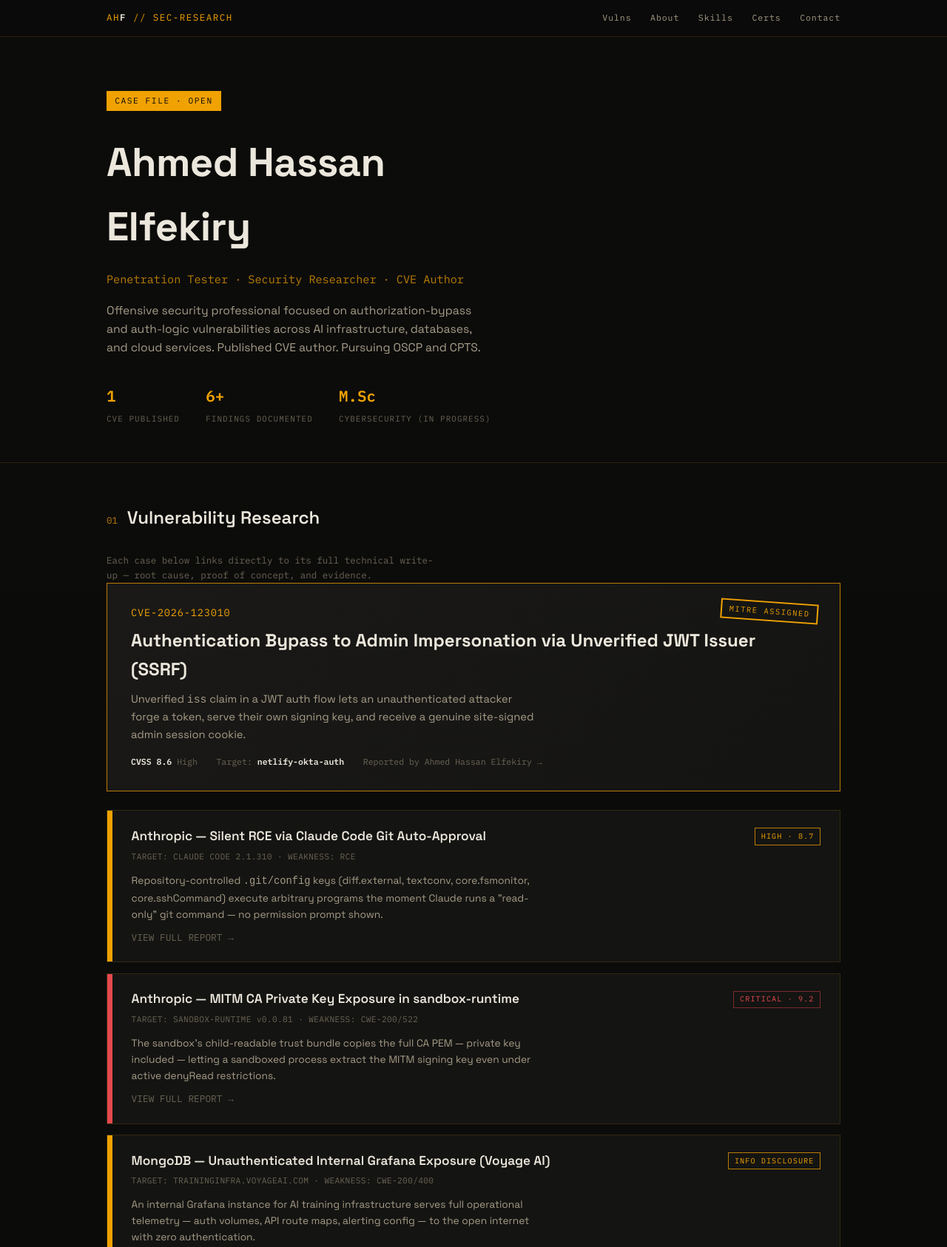
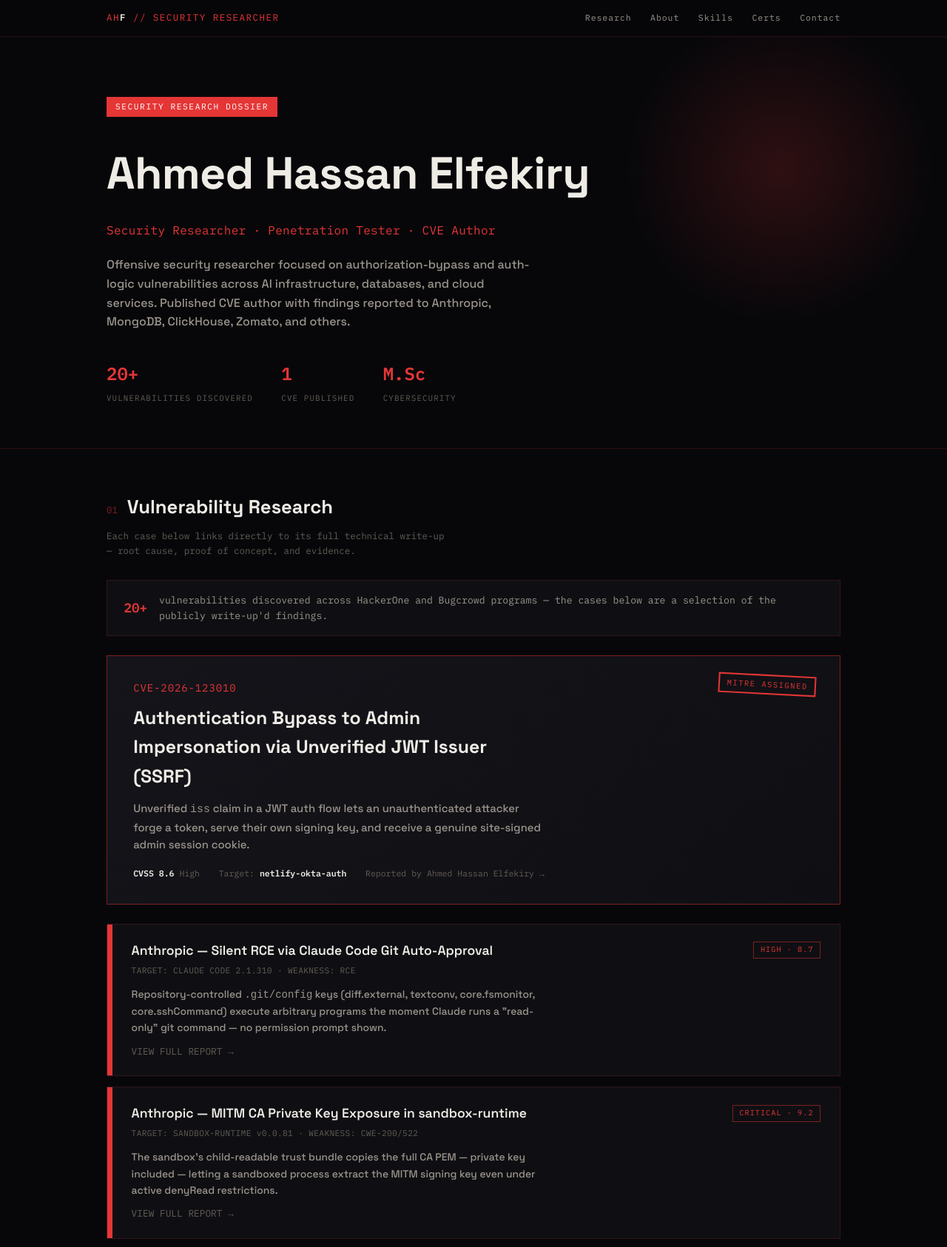
Before and after one commit to Ahmedhassanelf/ahmed-web-portfolio, a plain HTML site: page index.html in a window 1280 px wide. Shown: the top 1686 px of the page at 74% size. Drawn offline with Linux system fonts and the light colour scheme.

Commit message:
index.html

```diff
--- a/index.html
+++ b/index.html
@@ -3,109 +3,98 @@
 <head>
 <meta charset="UTF-8"/>
 <meta name="viewport" content="width=device-width, initial-scale=1.0"/>
-<title>Ahmed Hassan Elfekiry — Security Research Dossier</title>
-<link href="https://fonts.googleapis.com/css2?family=Space+Grotesk:wght@400;500;600;700&family=IBM+Plex+Mono:wght@400;500;600&display=swap" rel="stylesheet"/>
+<title>Ahmed Hassan Elfekiry — Security Researcher</title>
+<link href="https://fonts.googleapis.com/css2?family=Space+Grotesk:wght@500;600;700&family=IBM+Plex+Mono:wght@400;500;600&display=swap" rel="stylesheet"/>
 <style>
 :root{
-  --bg:#0b0b0a; --panel:#141412; --panel2:#1a1917; --line:rgba(240,162,2,0.14);
-  --amber:#f0a202; --amber-dim:#b97c05; --red:#e5484d; --red-dim:#7a2a2c;
-  --text:#ece7dc; --text2:#a69c87; --text3:#6b6454;
+  --bg:#07070a; --panel:#0f0f13; --panel2:#15141a; --line:rgba(229,54,54,0.16);
+  --red:#e53636; --red-dim:#7a2020; --red-glow:rgba(229,54,54,0.18);
+  --text:#efece6; --text2:#9b958c; --text3:#625c54;
   --mono:'IBM Plex Mono',monospace; --head:'Space Grotesk',sans-serif;
 }
 *{box-sizing:border-box;margin:0;padding:0}
 body{background:var(--bg);color:var(--text);font-family:var(--head);line-height:1.6}
 a{color:inherit}
-::selection{background:var(--amber);color:#0b0b0a}
+::selection{background:var(--red);color:#fff}
 .wrap{max-width:1040px;margin:0 auto;padding:0 1.5rem}
 
-/* paper-grain texture */
-body::before{content:'';position:fixed;inset:0;pointer-events:none;z-index:0;
-  background-image:repeating-linear-gradient(0deg,rgba(255,255,255,0.012) 0px,rgba(255,255,255,0.012) 1px,transparent 1px,transparent 3px);
-}
-
-header{position:sticky;top:0;z-index:50;background:rgba(11,11,10,0.9);backdrop-filter:blur(8px);border-bottom:1px solid var(--line)}
+header{position:sticky;top:0;z-index:50;background:rgba(7,7,10,0.92);backdrop-filter:blur(8px);border-bottom:1px solid var(--line)}
 header .wrap{display:flex;align-items:center;justify-content:space-between;padding:.9rem 1.5rem}
-.brand{font-family:var(--mono);font-size:.78rem;letter-spacing:.12em;color:var(--amber)}
+.brand{font-family:var(--mono);font-size:.78rem;letter-spacing:.12em;color:var(--red)}
 .brand b{color:var(--text)}
 nav{display:flex;gap:1.6rem}
 nav a{font-family:var(--mono);font-size:.72rem;letter-spacing:.08em;text-decoration:none;color:var(--text2)}
-nav a:hover{color:var(--amber)}
+nav a:hover{color:var(--red)}
 
-/* HERO: file-label strip */
-.hero{padding:4.5rem 0 3rem;position:relative;z-index:1}
-.file-tab{display:inline-block;font-family:var(--mono);font-size:.7rem;letter-spacing:.14em;color:var(--bg);
-  background:var(--amber);padding:.3rem .7rem;margin-bottom:1.6rem}
-h1{font-size:clamp(2.1rem,5vw,3.4rem);font-weight:700;letter-spacing:-.01em;max-width:16ch}
-.role{font-family:var(--mono);color:var(--amber-dim);font-size:.95rem;margin-top:.9rem}
-.hero p{color:var(--text2);max-width:52ch;margin-top:1.2rem;font-size:.98rem}
-.hero-meta{display:flex;gap:2.2rem;margin-top:2.2rem;flex-wrap:wrap}
+.hero{padding:5rem 0 3.5rem;position:relative}
+.hero::before{content:'';position:absolute;top:-2rem;right:-8rem;width:420px;height:420px;
+  background:radial-gradient(circle,var(--red-glow) 0%,transparent 70%);pointer-events:none}
+.file-tab{display:inline-block;font-family:var(--mono);font-size:.7rem;letter-spacing:.14em;color:#fff;
+  background:var(--red);padding:.3rem .75rem;margin-bottom:1.7rem}
+h1{font-size:clamp(2.3rem,5.5vw,3.8rem);font-weight:700;letter-spacing:-.01em}
+.role{font-family:var(--mono);color:var(--red);font-size:1rem;margin-top:1rem;letter-spacing:.02em}
+.hero p{color:var(--text2);max-width:56ch;margin-top:1.3rem;font-size:1rem}
+.hero-meta{display:flex;gap:2.4rem;margin-top:2.4rem;flex-wrap:wrap}
 .hero-meta div{font-family:var(--mono)}
-.hero-meta .n{color:var(--amber);font-size:1.3rem;font-weight:600;display:block}
+.hero-meta .n{color:var(--red);font-size:1.5rem;font-weight:600;display:block}
 .hero-meta .l{color:var(--text3);font-size:.68rem;letter-spacing:.1em}
 
 .sep{height:1px;background:var(--line)}
 
-/* SECTION shell */
-section{padding:3.4rem 0;position:relative;z-index:1}
-.s-head{display:flex;align-items:baseline;gap:.8rem;margin-bottom:1.8rem}
-.s-num{font-family:var(--mono);color:var(--amber-dim);font-size:.78rem}
-.s-title{font-size:1.5rem;font-weight:600}
-.s-sub{color:var(--text3);font-family:var(--mono);font-size:.78rem;margin-top:.3rem;max-width:60ch}
+section{padding:3.6rem 0;position:relative}
+.s-head{display:flex;align-items:baseline;gap:.8rem;margin-bottom:.6rem}
+.s-num{font-family:var(--mono);color:var(--red-dim);font-size:.78rem}
+.s-title{font-size:1.6rem;font-weight:700}
+.s-sub{color:var(--text3);font-family:var(--mono);font-size:.78rem;margin-bottom:1.8rem;max-width:62ch}
 
-/* FEATURED CVE CARD */
-.cve-featured{display:block;text-decoration:none;background:linear-gradient(135deg,var(--panel2),var(--panel));
-  border:1px solid var(--amber-dim);position:relative;padding:1.8rem 2rem;margin-bottom:1.6rem;transition:border-color .2s}
-.cve-featured:hover{border-color:var(--amber)}
-.cve-stamp{position:absolute;top:1.5rem;right:1.8rem;border:2px solid var(--amber);color:var(--amber);
-  font-family:var(--mono);font-size:.65rem;letter-spacing:.15em;padding:.2rem .6rem;transform:rotate(4deg)}
-.cve-id{font-family:var(--mono);color:var(--amber);font-size:.85rem;letter-spacing:.06em;margin-bottom:.5rem}
-.cve-featured h3{font-size:1.5rem;margin-bottom:.6rem}
-.cve-featured p{color:var(--text2);max-width:58ch;font-size:.92rem;margin-bottom:1rem}
+.cve-featured{display:block;text-decoration:none;background:linear-gradient(140deg,var(--panel2),var(--panel));
+  border:1px solid var(--red-dim);position:relative;padding:2rem 2.2rem;margin-bottom:1.6rem;transition:border-color .2s,box-shadow .2s}
+.cve-featured:hover{border-color:var(--red);box-shadow:0 0 30px -10px var(--red-glow)}
+.cve-stamp{position:absolute;top:1.6rem;right:2rem;border:2px solid var(--red);color:var(--red);
+  font-family:var(--mono);font-size:.65rem;letter-spacing:.15em;padding:.2rem .6rem;transform:rotate(3deg)}
+.cve-id{font-family:var(--mono);color:var(--red);font-size:.88rem;letter-spacing:.06em;margin-bottom:.6rem}
+.cve-featured h3{font-size:1.55rem;margin-bottom:.7rem;max-width:30ch}
+.cve-featured p{color:var(--text2);max-width:58ch;font-size:.93rem;margin-bottom:1.1rem}
 .cve-row{display:flex;gap:1.6rem;flex-wrap:wrap;font-family:var(--mono);font-size:.72rem;color:var(--text3)}
 .cve-row b{color:var(--text)}
 
-/* CASE FILE CARDS */
+.count-strip{display:flex;align-items:center;gap:1rem;background:var(--panel);border:1px solid var(--line);
+  padding:1rem 1.4rem;margin-bottom:1.6rem;font-family:var(--mono);font-size:.82rem;color:var(--text2)}
+.count-strip b{color:var(--red);font-size:1.1rem}
+
 .case{display:flex;text-decoration:none;background:var(--panel);border:1px solid var(--line);margin-bottom:.9rem;transition:border-color .2s,transform .2s}
-.case:hover{border-color:var(--amber-dim);transform:translateX(3px)}
-.case-tab{flex:0 0 7px}
-.case-tab.critical{background:var(--red)}
-.case-tab.high{background:var(--amber)}
+.case:hover{border-color:var(--red);transform:translateX(3px)}
+.case-tab{flex:0 0 7px;background:var(--red)}
 .case-body{padding:1.3rem 1.6rem;flex:1}
 .case-top{display:flex;justify-content:space-between;align-items:flex-start;gap:1rem}
-.case-sev{font-family:var(--mono);font-size:.64rem;letter-spacing:.1em;padding:.15rem .5rem;flex-shrink:0;white-space:nowrap;margin-top:.15rem}
-.case-sev.critical{color:var(--red);border:1px solid var(--red-dim)}
-.case-sev.high{color:var(--amber);border:1px solid var(--amber-dim)}
-.case-title{font-size:1.08rem;font-weight:600}
+.case-sev{font-family:var(--mono);font-size:.64rem;letter-spacing:.1em;padding:.15rem .55rem;flex-shrink:0;white-space:nowrap;margin-top:.15rem;color:var(--red);border:1px solid var(--red-dim)}
+.case-title{font-size:1.1rem;font-weight:600}
 .case-target{font-family:var(--mono);color:var(--text3);font-size:.7rem;margin-top:.3rem;letter-spacing:.03em}
-.case-desc{color:var(--text2);font-size:.86rem;margin-top:.7rem;max-width:62ch}
+.case-desc{color:var(--text2);font-size:.87rem;margin-top:.7rem;max-width:62ch}
 .case-arrow{font-family:var(--mono);color:var(--text3);font-size:.8rem;margin-top:.7rem;display:inline-block}
-.case:hover .case-arrow{color:var(--amber)}
+.case:hover .case-arrow{color:var(--red)}
 
-/* ABOUT */
 .about-grid{display:grid;grid-template-columns:1.3fr 1fr;gap:2.5rem}
-.about-grid p{color:var(--text2);margin-bottom:.9rem;font-size:.92rem}
-.stat{border-left:2px solid var(--amber-dim);padding-left:.9rem;margin-bottom:1rem}
-.stat b{display:block;font-size:1.15rem;color:var(--amber)}
+.about-grid p{color:var(--text2);margin-bottom:.9rem;font-size:.93rem}
+.stat{border-left:2px solid var(--red-dim);padding-left:.9rem;margin-bottom:1rem}
+.stat b{display:block;font-size:1.15rem;color:var(--red)}
 .stat span{font-family:var(--mono);font-size:.68rem;color:var(--text3);letter-spacing:.08em}
 
-/* SOCIAL / SKILLS / CERTS grids */
 .grid3{display:grid;grid-template-columns:repeat(auto-fit,minmax(220px,1fr));gap:.8rem}
 .chip-card{background:var(--panel);border:1px solid var(--line);padding:1rem 1.2rem;text-decoration:none;display:flex;flex-direction:column;gap:.15rem}
-.chip-card:hover{border-color:var(--amber-dim)}
+.chip-card:hover{border-color:var(--red-dim)}
 .chip-card b{font-size:.95rem}
 .chip-card span{font-family:var(--mono);font-size:.68rem;color:var(--text3)}
 
-.skill-block{margin-bottom:1.3rem}
-.skill-block h4{font-family:var(--mono);font-size:.72rem;color:var(--amber-dim);letter-spacing:.1em;margin-bottom:.6rem}
+.skill-block{margin-bottom:1.5rem}
+.skill-block h4{font-family:var(--mono);font-size:.72rem;color:var(--red);letter-spacing:.1em;margin-bottom:.7rem}
 .pills{display:flex;flex-wrap:wrap;gap:.4rem}
-.pill{font-family:var(--mono);font-size:.68rem;color:var(--text2);border:1px solid var(--line);padding:.25rem .6rem}
+.pill{font-family:var(--mono);font-size:.68rem;color:var(--text2);border:1px solid var(--line);padding:.28rem .65rem}
 
-.cert{background:var(--panel);border:1px solid var(--line);padding:1rem 1.2rem}
-.cert b{display:block;font-size:.95rem}
+.certs-list{display:grid;grid-template-columns:repeat(auto-fit,minmax(260px,1fr));gap:.7rem}
+.cert{background:var(--panel);border:1px solid var(--line);padding:.95rem 1.2rem}
+.cert b{display:block;font-size:.93rem}
 .cert span{font-family:var(--mono);font-size:.68rem;color:var(--text3)}
-.cert .st{font-family:var(--mono);font-size:.62rem;letter-spacing:.08em;margin-top:.4rem;display:inline-block;padding:.1rem .4rem}
-.st.done{color:var(--amber);border:1px solid var(--amber-dim)}
-.st.ip{color:var(--text2);border:1px solid var(--line)}
 
 footer{padding:2.5rem 0;text-align:center;font-family:var(--mono);font-size:.68rem;color:var(--text3)}
 
@@ -120,9 +109,9 @@ footer{padding:2.5rem 0;text-align:center;font-family:var(--mono);font-size:.68r
 
 <header>
   <div class="wrap">
-    <div class="brand">AH<b>F</b> // SEC-RESEARCH</div>
+    <div class="brand">AH<b>F</b> // SECURITY RESEARCHER</div>
     <nav>
-      <a href="#research">Vulns</a>
+      <a href="#research">Research</a>
       <a href="#about">About</a>
       <a href="#skills">Skills</a>
       <a href="#certs">Certs</a>
@@ -133,14 +122,14 @@ footer{padding:2.5rem 0;text-align:center;font-family:var(--mono);font-size:.68r
 
 <div class="wrap">
   <div class="hero">
-    <span class="file-tab">CASE FILE · OPEN</span>
+    <span class="file-tab">SECURITY RESEARCH DOSSIER</span>
     <h1>Ahmed Hassan Elfekiry</h1>
-    <div class="role">Penetration Tester · Security Researcher · CVE Author</div>
-    <p>Offensive security professional focused on authorization-bypass and auth-logic vulnerabilities across AI infrastructure, databases, and cloud services. Published CVE author. Pursuing OSCP and CPTS.</p>
+    <div class="role">Security Researcher · Penetration Tester · CVE Author</div>
+    <p>Offensive security researcher focused on authorization-bypass and auth-logic vulnerabilities across AI infrastructure, databases, and cloud services. Published CVE author with findings reported to Anthropic, MongoDB, ClickHouse, Zomato, and others.</p>
     <div class="hero-meta">
+      <div><span class="n">20+</span><span class="l">VULNERABILITIES DISCOVERED</span></div>
       <div><span class="n">1</span><span class="l">CVE PUBLISHED</span></div>
-      <div><span class="n">6+</span><span class="l">FINDINGS DOCUMENTED</span></div>
-      <div><span class="n">M.Sc</span><span class="l">CYBERSECURITY (IN PROGRESS)</span></div>
+      <div><span class="n">M.Sc</span><span class="l">CYBERSECURITY</span></div>
     </div>
   </div>
 </div>
@@ -152,6 +141,10 @@ footer{padding:2.5rem 0;text-align:center;font-family:var(--mono);font-size:.68r
     <div class="s-head"><span class="s-num">01</span><span class="s-title">Vulnerability Research</span></div>
     <p class="s-sub">Each case below links directly to its full technical write-up — root cause, proof of concept, and evidence.</p>
 
+    <div class="count-strip">
+      <b>20+</b> vulnerabilities discovered across HackerOne and Bugcrowd programs — the cases below are a selection of the publicly write-up'd findings.
+    </div>
+
     <a class="cve-featured" href="https://github.com/Ahmedhassanelf/CVE-2026-123010-Security-Researcher-Ahmed-Hassan-Elfekiry" target="_blank" rel="noopener">
       <div class="cve-stamp">MITRE ASSIGNED</div>
       <div class="cve-id">CVE-2026-123010</div>
@@ -161,14 +154,14 @@ footer{padding:2.5rem 0;text-align:center;font-family:var(--mono);font-size:.68r
     </a>
 
     <a class="case" href="https://github.com/Ahmedhassanelf/-RCE-on-Anthrobic-Asking-Claude-for-a-Git-Diff-Can-Run-Any-Program-on-Your-Machin" target="_blank" rel="noopener">
-      <div class="case-tab high"></div>
+      <div class="case-tab"></div>
       <div class="case-body">
         <div class="case-top">
           <div>
             <div class="case-title">Anthropic — Silent RCE via Claude Code Git Auto-Approval</div>
             <div class="case-target">TARGET: CLAUDE CODE 2.1.310 · WEAKNESS: RCE</div>
           </div>
-          <span class="case-sev high">HIGH · 8.7</span>
+          <span class="case-sev">HIGH · 8.7</span>
         </div>
         <p class="case-desc">Repository-controlled <code>.git/config</code> keys (diff.external, textconv, core.fsmonitor, core.sshCommand) execute arbitrary programs the moment Claude runs a "read-only" git command — no permission prompt shown.</p>
         <span class="case-arrow">VIEW FULL REPORT →</span>
@@ -176,14 +169,14 @@ footer{padding:2.5rem 0;text-align:center;font-family:var(--mono);font-size:.68r
     </a>
 
     <a class="case" href="https://github.com/Ahmedhassanelf/anthropic-sandbox-runtime-ca-key-leak-README.md" target="_blank" rel="noopener">
-      <div class="case-tab critical"></div>
+      <div class="case-tab"></div>
       <div class="case-body">
         <div class="case-top">
           <div>
             <div class="case-title">Anthropic — MITM CA Private Key Exposure in sandbox-runtime</div>
             <div class="case-target">TARGET: SANDBOX-RUNTIME v0.0.81 · WEAKNESS: CWE-200/522</div>
           </div>
-          <span class="case-sev critical">CRITICAL · 9.2</span>
+          <span class="case-sev">CRITICAL · 9.2</span>
         </div>
         <p class="case-desc">The sandbox's child-readable trust bundle copies the full CA PEM — private key included — letting a sandboxed process extract the MITM signing key even under active denyRead restrictions.</p>
         <span class="case-arrow">VIEW FULL REPORT →</span>
@@ -191,14 +184,14 @@ footer{padding:2.5rem 0;text-align:center;font-family:var(--mono);font-size:.68r
     </a>
 
     <a class="case" href="https://github.com/Ahmedhassanelf/-Internal-MongoDB-Grafana-Instance-Exposed-to-the-Public-Internet-No-Authentication-Required" target="_blank" rel="noopener">
-      <div class="case-tab high"></div>
+      <div class="case-tab"></div>
       <div class="case-body">
         <div class="case-top">
           <div>
             <div class="case-title">MongoDB — Unauthenticated Internal Grafana Exposure (Voyage AI)</div>
             <div class="case-target">TARGET: TRAININGINFRA.VOYAGEAI.COM · WEAKNESS: CWE-200/400</div>
           </div>
-          <span class="case-sev high">INFO DISCLOSURE</span>
+          <span class="case-sev">INFO DISCLOSURE</span>
         </div>
         <p class="case-desc">An internal Grafana instance for AI training infrastructure serves full operational telemetry — auth volumes, API route maps, alerting config — to the open internet with zero authentication.</p>
         <span class="case-arrow">VIEW FULL REPORT →</span>
@@ -206,14 +199,14 @@ footer{padding:2.5rem 0;text-align:center;font-family:var(--mono);font-size:.68r
     </a>
 
     <a class="case" href="https://github.com/Ahmedhassanelf/-Your-Cloud-Storage-Isn-t-Yours-Cross-Tenant-S3-Data-Leak-in-ClickHouse" target="_blank" rel="noopener">
-      <div class="case-tab high"></div>
+      <div class="case-tab"></div>
       <div class="case-body">
         <div class="case-top">
           <div>
             <div class="case-title">ClickHouse — Cross-Tenant S3 Data Leak via Iceberg Metadata</div>
             <div class="case-target">TARGET: CLICKHOUSE ICEBERGS3 · WEAKNESS: BROKEN ACCESS CONTROL</div>
           </div>
-          <span class="case-sev high">BAC / IDOR</span>
+          <span class="case-sev">BAC / IDOR</span>
         </div>
         <p class="case-desc">A filtered <code>READ ON S3</code> grant is checked once against the initial URI only — a crafted Iceberg metadata file lets a restricted tenant read any other tenant's bucket.</p>
         <span class="case-arrow">VIEW FULL REPORT →</span>
@@ -221,14 +214,14 @@ footer{padding:2.5rem 0;text-align:center;font-family:var(--mono);font-size:.68r
     </a>
 
     <a class="case" href="https://github.com/Ahmedhassanelf/DOR-on-Seller-Onboarding-Write-Path-Allows-Takeover-of-Another-Seller-s-Banking-Compliance-Data" target="_blank" rel="noopener">
-      <div class="case-tab critical"></div>
+      <div class="case-tab"></div>
       <div class="case-body">
         <div class="case-top">
           <div>
             <div class="case-title">Zomato / Hyperpure — IDOR on Seller Onboarding Write Path</div>
             <div class="case-target">TARGET: PRODHPADMIN.ZOMANS.COM · WEAKNESS: CWE-639</div>
           </div>
-          <span class="case-sev critical">CRITICAL · 9.6</span>
+          <span class="case-sev">CRITICAL · 9.6</span>
         </div>
         <p class="case-desc">A sequential, unchecked <code>flow_id</code> on the onboarding write endpoint lets any seller mutate another seller's record — including banking and compliance fields (PAN, GST).</p>
         <span class="case-arrow">VIEW FULL REPORT →</span>
@@ -236,14 +229,14 @@ footer{padding:2.5rem 0;text-align:center;font-family:var(--mono);font-size:.68r
     </a>
 
     <a class="case" href="https://github.com/Ahmedhassanelf/Subdomain-Takeover-Vulnerability-Report" target="_blank" rel="noopener">
-      <div class="case-tab high"></div>
+      <div class="case-tab"></div>
       <div class="case-body">
         <div class="case-top">
           <div>
             <div class="case-title">Credit Karma — Subdomain Takeover via Dangling CNAME</div>
             <div class="case-target">WEAKNESS: DNS / ASSET ENUMERATION</div>
           </div>
-          <span class="case-sev high">BUG BOUNTY</span>
+          <span class="case-sev">BUG BOUNTY</span>
         </div>
         <p class="case-desc">A dangling CNAME pointed to an unclaimed third-party service, allowing full takeover of the subdomain's content.</p>
         <span class="case-arrow">VIEW FULL REPORT →</span>
@@ -263,8 +256,8 @@ footer{padding:2.5rem 0;text-align:center;font-family:var(--mono);font-size:.68r
         <p>Background spans penetration testing, cybersecurity instruction, and IT security operations. Currently pursuing a Master's in Cybersecurity at Helwan University.</p>
       </div>
       <div>
-        <div class="stat"><b>eWAPTX / eJPT</b><span>CERTIFIED</span></div>
-        <div class="stat"><b>OSCP · CPTS</b><span>IN PROGRESS</span></div>
+        <div class="stat"><b>eWAPTX · eJPTv2</b><span>CERTIFIED</span></div>
+        <div class="stat"><b>OSCP · CPTS</b><span>HANDS-ON LABS</span></div>
         <div class="stat"><b>Egypt</b><span>BASED IN</span></div>
       </div>
     </div>
@@ -301,7 +294,7 @@ footer{padding:2.5rem 0;text-align:center;font-family:var(--mono);font-size:.68r
       </div>
     </div>
     <div class="skill-block">
-      <h4>TOOLS</h4>
+      <h4>OFFENSIVE TOOLING</h4>
       <div class="pills">
         <span class="pill">Burp Suite</span><span class="pill">BloodHound</span><span class="pill">Impacket</span>
         <span class="pill">Mimikatz</span><span class="pill">CrackMapExec</span><span class="pill">Hashcat</span>
@@ -309,8 +302,15 @@ footer{padding:2.5rem 0;text-align:center;font-family:var(--mono);font-size:.68r
       </div>
     </div>
     <div class="skill-block">
-      <h4>SCRIPTING</h4>
-      <div class="pills"><span class="pill">Python</span><span class="pill">Bash</span></div>
+      <h4>BLUE TEAM / DEFENSIVE KNOWLEDGE</h4>
+      <div class="pills">
+        <span class="pill">Splunk</span><span class="pill">IDS/IPS</span><span class="pill">EDR/XDR</span>
+        <span class="pill">SOC Operations</span><span class="pill">Log Analysis</span>
+      </div>
+    </div>
+    <div class="skill-block">
+      <h4>SCRIPTING & NETWORKING</h4>
+      <div class="pills"><span class="pill">Python</span><span class="pill">Bash</span><span class="pill">TCP/IP</span><span class="pill">Networking (CCNA)</span></div>
     </div>
   </div>
 </section>
@@ -319,12 +319,17 @@ footer{padding:2.5rem 0;text-align:center;font-family:var(--mono);font-size:.68r
 
 <section id="certs">
   <div class="wrap">
-    <div class="s-head"><span class="s-num">05</span><span class="s-title">Certifications</span></div>
-    <div class="grid3">
-      <div class="cert"><b>eWAPTX</b><span>INE Security</span><br><span class="st done">CERTIFIED</span></div>
-      <div class="cert"><b>eJPTv2</b><span>INE Security</span><br><span class="st done">CERTIFIED</span></div>
-      <div class="cert"><b>OSCP</b><span>OffSec</span><br><span class="st ip">IN PROGRESS</span></div>
-      <div class="cert"><b>CPTS</b><span>Hack The Box</span><br><span class="st ip">IN PROGRESS</span></div>
+    <div class="s-head"><span class="s-num">05</span><span class="s-title">Certifications & Courses</span></div>
+    <div class="certs-list">
+      <div class="cert"><b>eWAPTX</b><span>eLearnSecurity Web Application Penetration Tester</span></div>
+      <div class="cert"><b>eJPTv2</b><span>Junior Penetration Tester</span></div>
+      <div class="cert"><b>SOC Fundamentals Certification</b><span>NetRiders</span></div>
+      <div class="cert"><b>SOC Level 1 Path</b><span>TryHackMe</span></div>
+      <div class="cert"><b>CWES</b><span>Web Exploitation Completion Path, Hack The Box</span></div>
+      <div class="cert"><b>CCNA</b><span>Cisco Networking Academy</span></div>
+      <div class="cert"><b>CompTIA A+</b><span>CompTIA</span></div>
+      <div class="cert"><b>OSCP</b><span>OffSec</span></div>
+      <div class="cert"><b>CPTS</b><span>Hack The Box</span></div>
     </div>
   </div>
 </section>
```
